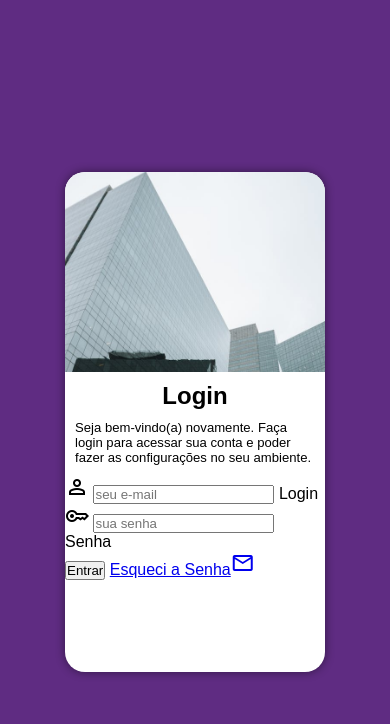
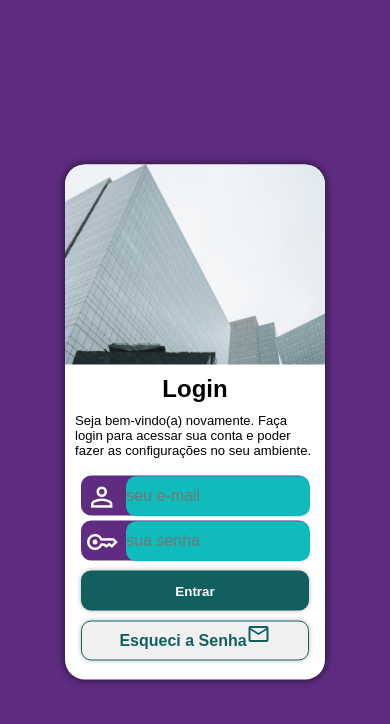
Before and after one commit to joaomarcosmr/projeto-login, a plain HTML site: page index.html in a window 390 px wide. Drawn offline with nearby package versions, Linux system fonts and the light colour scheme.

Commit message:
fiz alterações finais de media query e responsividade

```diff
--- a/estilo/mediaquery.css
+++ b/estilo/mediaquery.css
@@ -7,7 +7,7 @@
 
     section#login{
         width: 80vw;
-        height: 350px;
+        height: 300px;
     }
     section#login > div#imagem-predio{
         float: left;
@@ -27,16 +27,18 @@
     * > body{
         background-image: linear-gradient(to bottom, #5F2C82, #4A9E9C);
     }
+
     section#login{
         width: 992px;
-        height: 350px;
+        height: 320px;
     }
+
     section#login > div#imagem-predio{
         float: right;
         width: 50%;
         height: 100%;
-        border-top-right-radius: 0px;
-        border-bottom-left-radius: 20px;
+        border-top-left-radius: 0px;
+        border-bottom-right-radius: 20px;
     }
 
     section#login > div#formulario{
--- a/estilo/style.css
+++ b/estilo/style.css
@@ -26,10 +26,10 @@ section#login {
     transform: translate(-50%, -50%);
     background-color: white;
     width: 260px;
-    height: 500px;
+    height: 515px;
     border-radius: 20px;
-    box-shadow: 0px 0px 10px rgba(0, 0, 0, 0.473);
-    transition: width .3s, height .3s;
+    box-shadow: 0px 0px 10px rgba(0, 0, 0, 0.7);
+    transition: width .5s, height .5s;
     transition-timing-function: ease;
 }
 
@@ -54,5 +54,82 @@ div#formulario p{
 }
 
 form{
+    padding: 3px;
+}
 
+form > div.campo {
+    display: block;
+    margin: 5px auto;
+    width: 90%;
+    background-color: #5F2C82;
+    height: 40px;
+    border-radius: 10px;
 }
+
+div.campo > label{
+    display: none;
+}
+
+div.campo > span{
+    color: white;
+    font-size: 2em;
+    width: 40px;
+    padding: 5px;
+}
+
+div.campo > input{
+    border: 0px 0px 2px rgba(0, 0, 0, 0.329);
+    background-color: rgb(15, 187, 187);
+    font-size: 1em;
+    width: calc(100% - 45px);
+    transform: translate(1px, -11.3px);
+    border: none;
+    height: 100%;
+    border-radius: 10px;
+}
+
+div.campo > input:focus-within{
+    background-color: white;
+}
+
+form > input[type=submit]{
+    display: block;
+    margin: 10px auto;
+    width: 90%;
+    height: 40px;
+    background-color: rgb(17, 95, 95);
+    color: white;
+    font-weight: bold;
+    border-radius: 10px;
+    border: none;
+    box-shadow: 0px 0px 5px rgba(0, 0, 0, 0.288);
+    cursor: pointer;
+}
+
+form > input[type=submit]:hover{
+    background-color: rgb(26, 139, 139);
+}
+
+form > a{
+    text-align: center;
+    text-decoration: none;
+    display: block;
+    margin: 10px auto;
+    width: 90%;
+    height: 40px;
+    background-color: rgba(226, 226, 226, 0.514);
+    color: rgb(17, 95, 95);
+    font-weight: bold;
+    border-radius: 10px;
+    border: 1px solid rgb(17, 95, 95);
+    box-shadow: 0px 0px 5px rgba(0, 0, 0, 0.288);
+}
+
+form > a:hover{
+    background-color: rgb(91, 187, 187);
+    color: white
+}
+
+span.material-symbols-outlined {
+    text-align: center;
+}
--- a/index.html
+++ b/index.html
@@ -23,12 +23,12 @@
                     Seja bem-vindo(a) novamente. Faça login para acessar sua conta e poder fazer as configurações no seu ambiente.
                 </p>
                 <form action="login.php" method="post" autocomplete="on">
-                    <div id="caixaemail">
+                    <div class="campo">
                         <span class="material-symbols-outlined">person</span>
                         <input type="email" name="email" id="iemail" placeholder="seu e-mail" autocomplete="emai" required>
                         <label for="iemail">Login</label>
                     </div>
-                    <div id="caixasenha">
+                    <div class="campo">
                         <span class="material-symbols-outlined">key</span>
                         <input type="password" name="senha" id="isenha" placeholder="sua senha" autocapitalize="password" minlength="1" required>
                         <label for="isenha">Senha</label>
```
